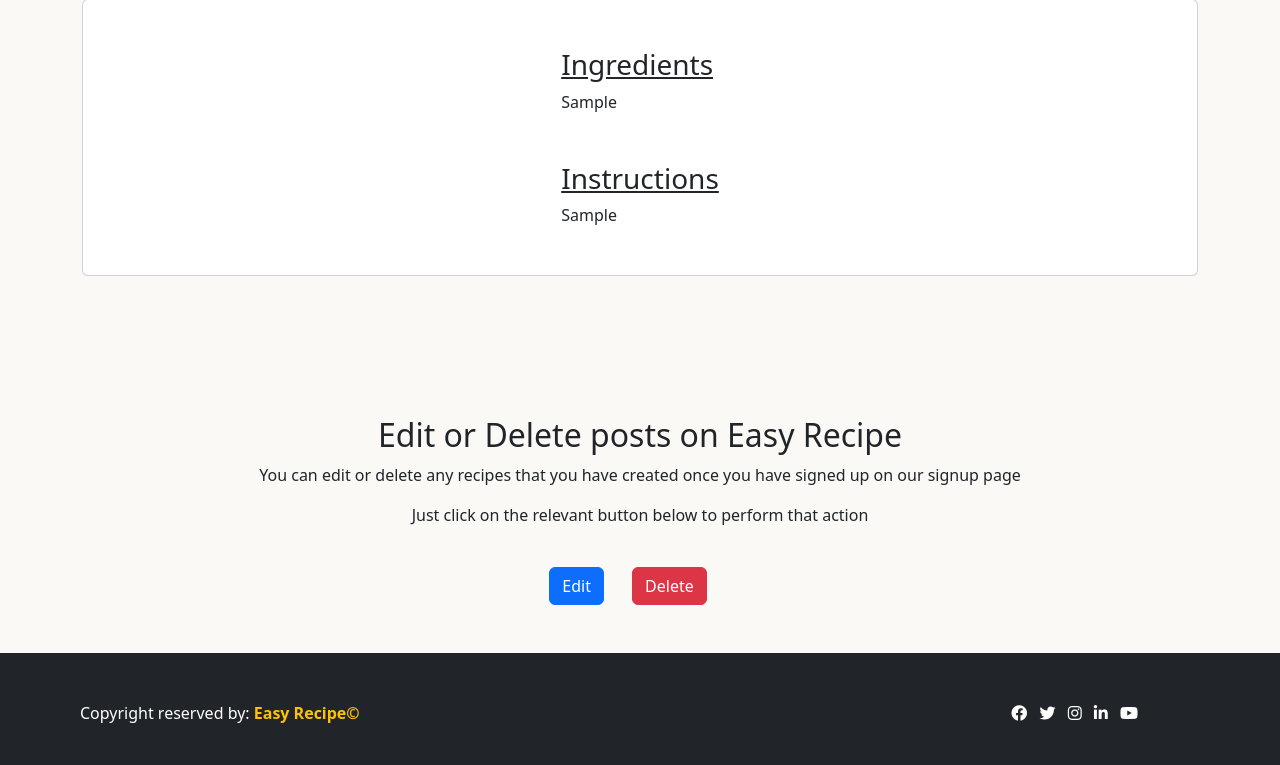
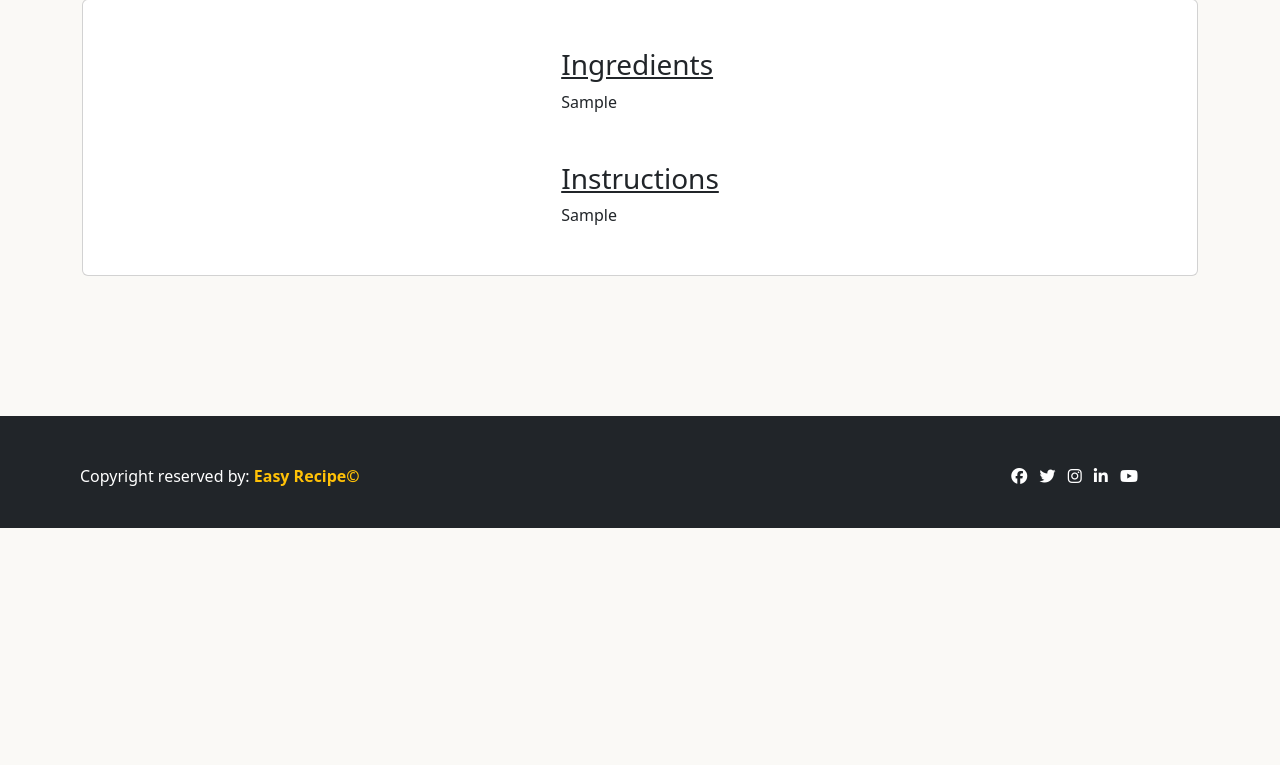
Before and after one commit to Squirkey89/EasyRecipe, a Django app: a page that uses templates/base.html in a window 1280 px wide. Shown: the part 700-1465 px from the top of the page. After the commit the page ends 1228 px from the top, so only its background shows below. Run offline with Django 3.2, Linux system fonts and the light colour scheme; tables that the repository leaves empty hold one stand-in row (values such as "Sample post"); some libraries are stand-ins or nearby versions.

Commit message:
Added delete recipe template

```diff
--- a/templates/base.html
+++ b/templates/base.html
@@ -7,12 +7,9 @@
     <title>Easy Recipes</title>
     <link rel="stylesheet" href="{% static 'css/style.css' %}">
     <link rel="stylesheet" href="https://cdn.jsdelivr.net/npm/bootstrap@5.2.0-beta1/dist/css/bootstrap.min.css">
+    <script src="https://code.jquery.com/jquery-3.3.1.slim.min.js"></script>
     <script src="https://cdn.jsdelivr.net/npm/bootstrap@5.2.0-beta1/dist/js/bootstrap.bundle.min.js"></script>
-    <link rel="stylesheet" href="https://cdnjs.cloudflare.com/ajax/libs/font-awesome/5.15.3/css/all.min.css">
-
-
-
-
+    <script src="https://kit.fontawesome.com/97488dfb41.js" crossorigin="anonymous"></script>
 </head>
 
 <body>
--- a/templates/recipe_detail.html
+++ b/templates/recipe_detail.html
@@ -44,14 +44,4 @@
                 </div>
             </div>
 
-            <div class="text-center">
-                <h2>Edit or Delete posts on Easy Recipe</h2>
-                <p>You can edit or delete any recipes that you have created once you have signed up on our signup page</p>
-                <p>Just click on the relevant button below to perform that action</p>
-            <a href="{% url 'edit_recipe' recipe.slug %}" class="edit"><button class="btn btn-primary btn-md mt-4 mb-5"
-                value="{{ recipe.slug }}" type="button">Edit</button></a>
-        <a href="" Sclass="confirm-delete delete"><button class="btn btn-danger btn-md mx-4 mt-4 mb-5"
-                value="{{ recipe.slug }}" type="button">Delete</button></a>
-            </div>
-
  {% endblock content %}
```
Also changed, not shown: templates/delete_recipe.html (added).
